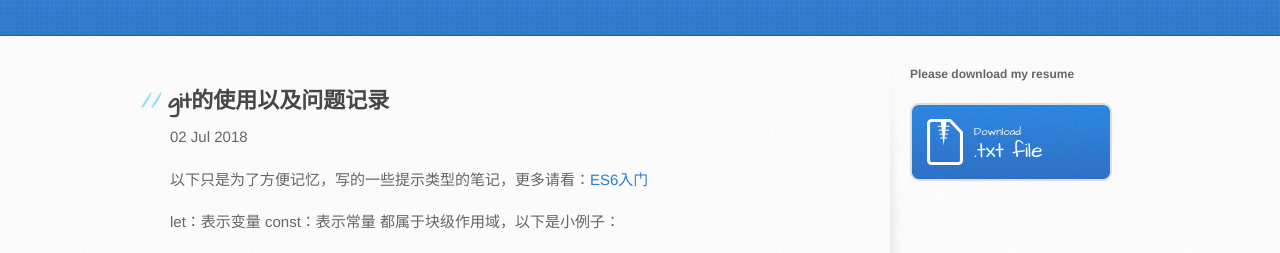
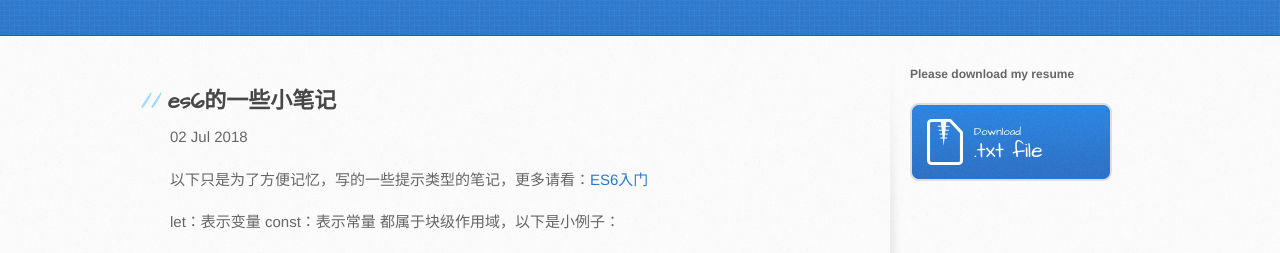
Before and after one commit to shaomingwei/blog, a Jekyll site: the page built from _posts/2018-07-02-es6的一些小笔记.markdown, in a window 1280 px wide. Shown: the part 165-418 px from the top of the page. Built offline with Jekyll 4.4.1, drawn with Linux system fonts in a browser that asks for light colours.

Commit message:
posts update

```diff
--- a/_posts/2018-07-02-es6的一些小笔记.markdown
+++ b/_posts/2018-07-02-es6的一些小笔记.markdown
@@ -1,6 +1,6 @@
 ---
 layout: post
-title:  "git的使用以及问题记录"
+title:  "es6的一些小笔记"
 date:   2018-07-02 15:40:56
 categories: jekyll update
 ---
```
